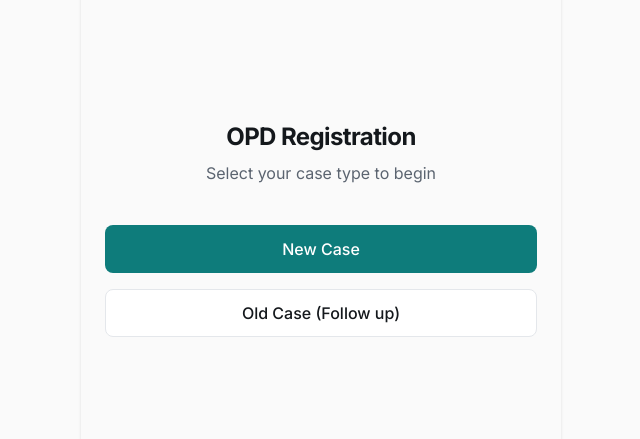
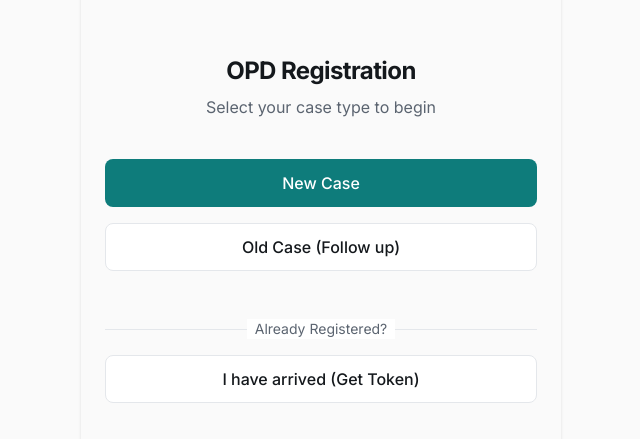
Before and after one commit to Vihangpatil37/Hospital-management, a Next.js app in the folder hospital-patient-app/: page / in a window 1280 px wide. Shown: the part 171-610 px from the top of the page, without its empty margins (319-959 px from the left). Built offline with nearby package versions, Linux system fonts and the light colour scheme.

Commit message:
feat(patient): Add 'Already Registered?' link to home page

```diff
--- a/hospital-patient-app/app/page.tsx
+++ b/hospital-patient-app/app/page.tsx
@@ -16,6 +16,20 @@ export default function Home() {
           Old Case (Follow up)
         </Link>
       </div>
+
+      <div className="mt-12 space-y-4 text-center">
+        <div className="relative">
+          <div className="absolute inset-0 flex items-center">
+            <span className="w-full border-t border-[var(--border)]"></span>
+          </div>
+          <div className="relative flex justify-center text-sm">
+            <span className="bg-[var(--surface)] px-2 text-[var(--ink-muted)]">Already Registered?</span>
+          </div>
+        </div>
+        <Link href="/checkin" className="btn-secondary w-full justify-center">
+          I have arrived (Get Token)
+        </Link>
+      </div>
     </div>
   );
 }
```
